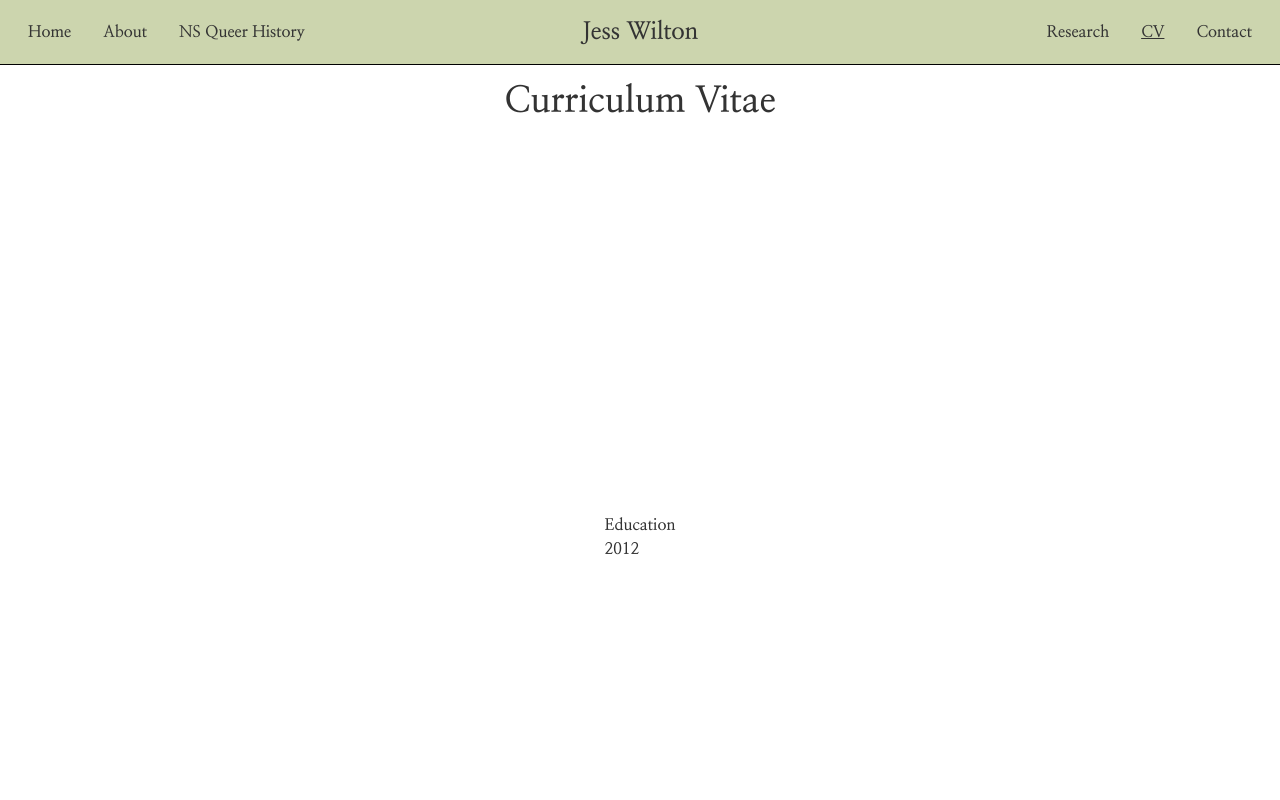
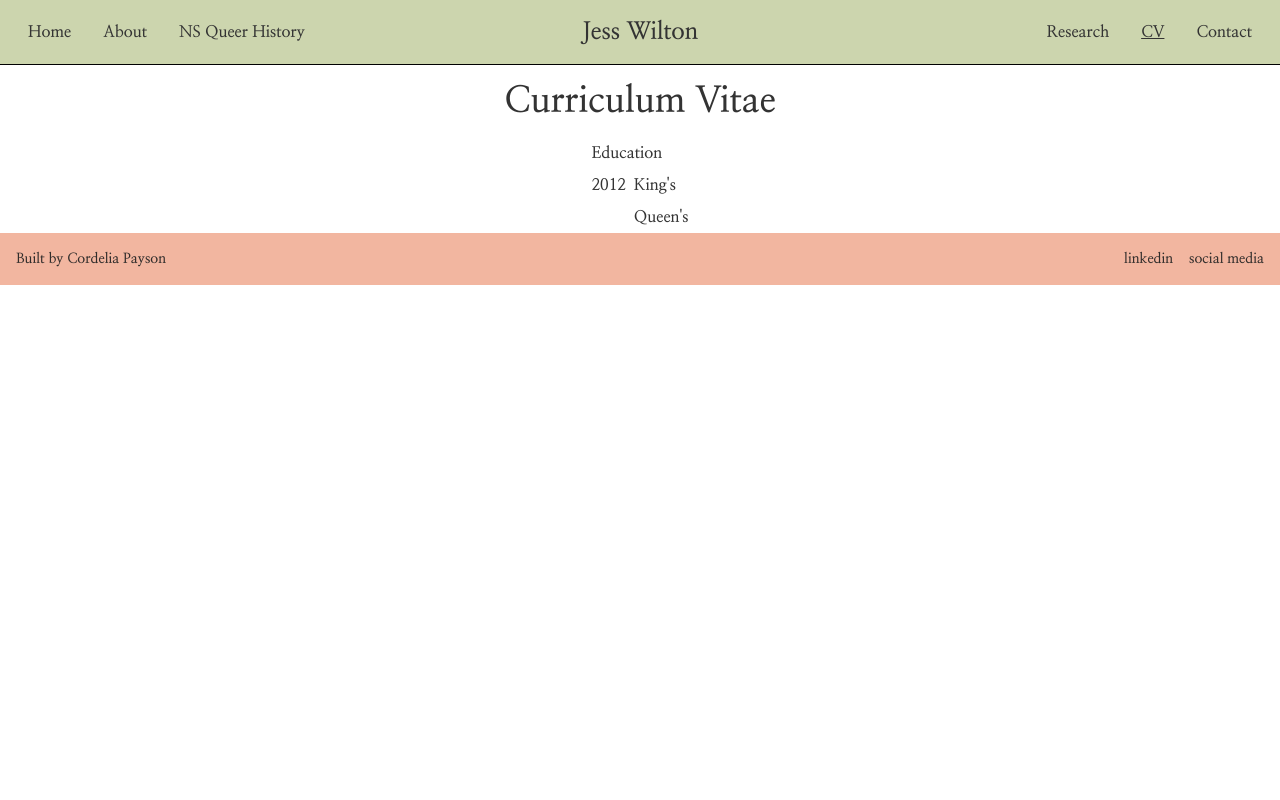
Before and after one commit to cordelia-payson/jw-site, a Next.js app: page /cv in a window 1280 px wide. Shown: the top 800 px of the page. Built offline with nearby package versions, Linux system fonts and the light colour scheme.

Commit message:
created subtitle component for CV

```diff
--- a/components/cv/category.js
+++ /dev/null
@@ -1,7 +0,0 @@
-function Category({ category }) {
-  return (
-    <div>{category}</div>
-  );
-}
-
-export default Category;
--- a/components/cv/education.js
+++ b/components/cv/education.js
@@ -1,11 +1,18 @@
-import Category from './category.js';
+import Title from './title.js';
 import Year from './year.js';
+import SubTitle from './subTitle.js';
 
 function Education() {
   return (
-    <div>
-      <Category category="Education" />
-      <Year year="2012" />
+    <div className="flex flex-col">
+      <Title title="Education" />
+      <div className="flex flex-row">
+        <Year year="2012" />
+        <div className="flex flex-col">
+          <SubTitle subtitle="King's" />
+          <SubTitle subtitle="Queen's" />
+        </div>
+      </div>
     </div>
   );
 }
--- /dev/null
+++ b/components/cv/subTitle.js
@@ -0,0 +1,7 @@
+function SubTitle({ subtitle }) {
+  return (
+    <div className="m-1">{subtitle}</div>
+  );
+}
+
+export default SubTitle;
--- /dev/null
+++ b/components/cv/title.js
@@ -0,0 +1,7 @@
+function Title({ title }) {
+  return (
+    <div className="m-1">{title}</div>
+  );
+}
+
+export default Title;
--- a/components/cv/year.js
+++ b/components/cv/year.js
@@ -1,6 +1,6 @@
 function Year({ year }) {
   return (
-    <div>{year}</div>
+    <div className="m-1">{year}</div>
   );
 }
 
--- a/pages/cv.js
+++ b/pages/cv.js
@@ -9,8 +9,8 @@ function CV() {
         <div>
           <h1 className="text-4xl font-bold w-max m-4">Curriculum Vitae</h1>
         </div>
-        <div className="hero min-h-screen">
-          <div className="hero-content" />
+        <div className="">
+          <div className="" />
           <Education />
         </div>
       </div>
```
